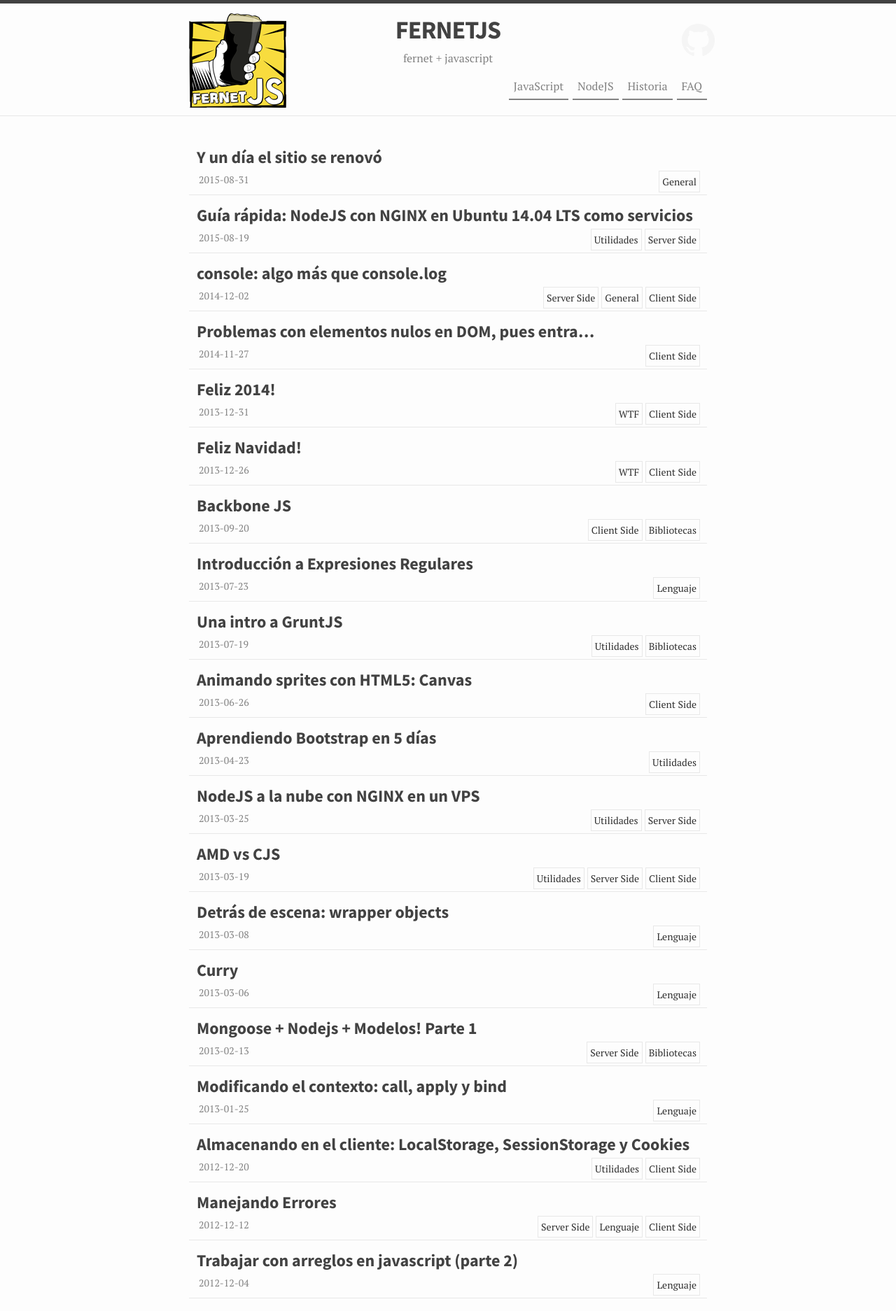
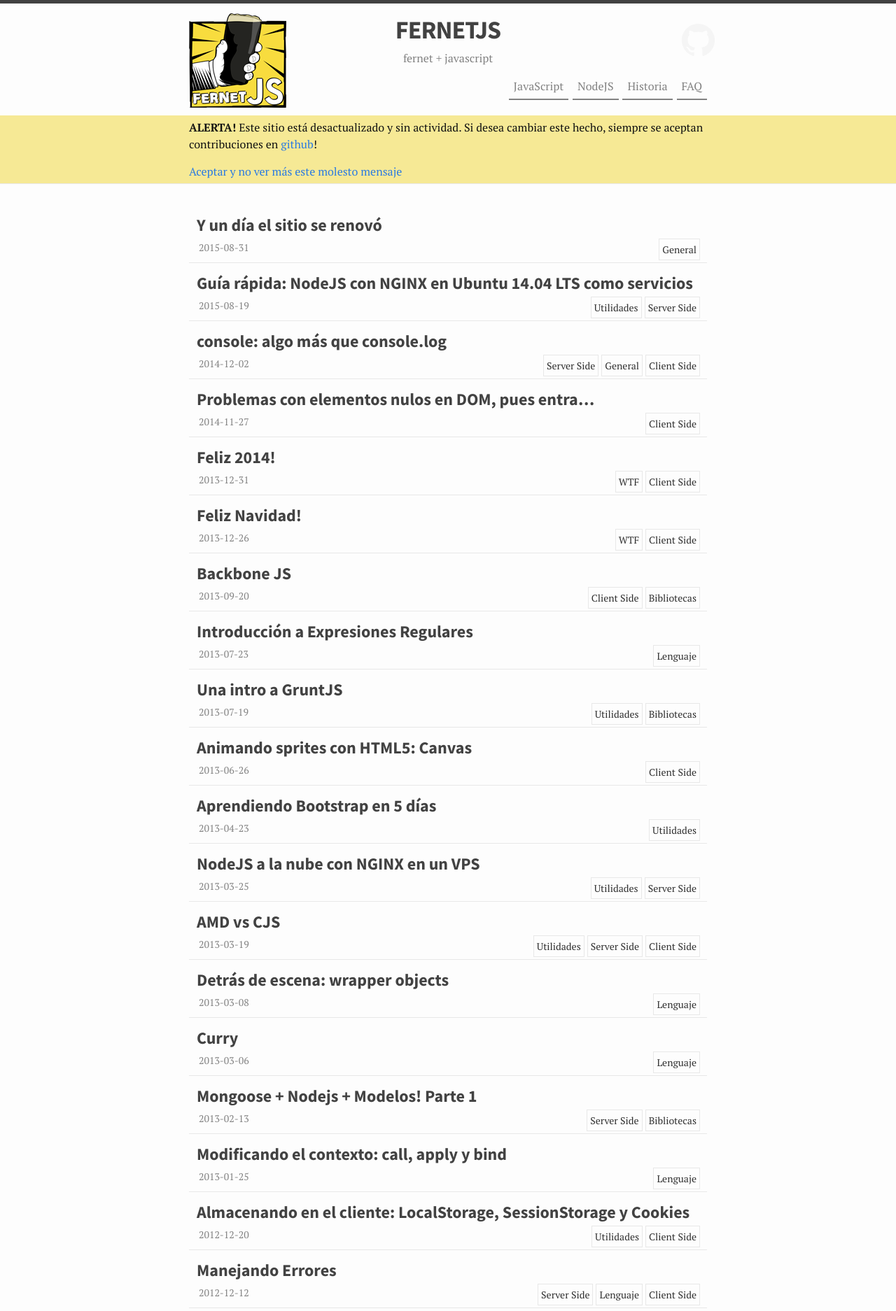
Before and after one commit to fernetjs/fernetjs.github.io, a Jekyll site: the page built from index.html, in a window 1280 px wide. Shown: the top 1874 px of the page at 70% size. Built offline with Jekyll 4.4.1, drawn with Linux system fonts in a browser that asks for light colours; the list of posts is cut into pages by our own code.

Commit message:
Se agrega disclaimer de inactividad

```diff
--- a/_includes/header.html
+++ b/_includes/header.html
@@ -51,5 +51,10 @@
         </a>
     </div>
   </div>
-
+  <div class="disclaimer hidden">
+    <div class="wrapper">
+      <p><span class="warn">ALERTA!</span> Este sitio está desactualizado y sin actividad. Si desea cambiar este hecho, siempre se aceptan contribuciones en <a href="{{ site.github.repository_url }}">github</a>!</p>
+      <a href="#">Aceptar y no ver más este molesto mensaje</a>
+    </div>
+  </div>
 </header>
--- a/_sass/_base.scss
+++ b/_sass/_base.scss
@@ -213,3 +213,7 @@ pre {
         }
     }
 }
+
+.hidden {
+    display: none;
+}
--- a/_sass/_layout.scss
+++ b/_sass/_layout.scss
@@ -82,6 +82,14 @@
     @include media-query($on-palm) {
       .social-media {
         display: none;
+      }
+    }
+
+    .disclaimer {
+      padding: 5px;
+      background-color: $front-color-light;
+      .warn {
+        font-weight: bold;
       }
     }
 }
--- a/js/main.js
+++ b/js/main.js
@@ -15,3 +15,13 @@ $(document).keydown(function(e){
     konami_index = 0;
   }
 });
+$(document).ready(function(){
+  const hideDisclaimer = window.localStorage && window.localStorage.getItem('disclaimer');
+  if(!hideDisclaimer){
+    $('.disclaimer').removeClass('hidden');
+    $('.disclaimer a').click(function(){
+      window.localStorage.setItem('disclaimer', '1');
+      $('.disclaimer').addClass('hidden');
+    });
+  }
+});
```
